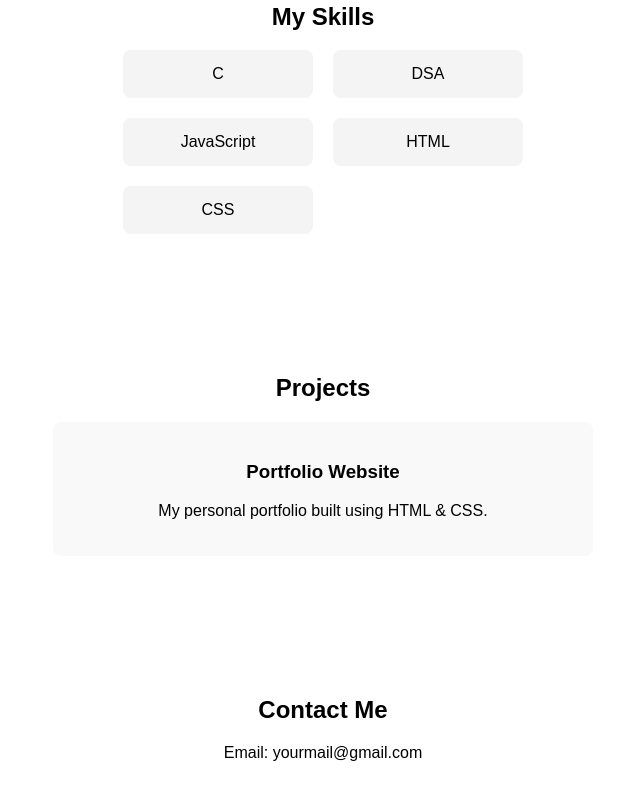
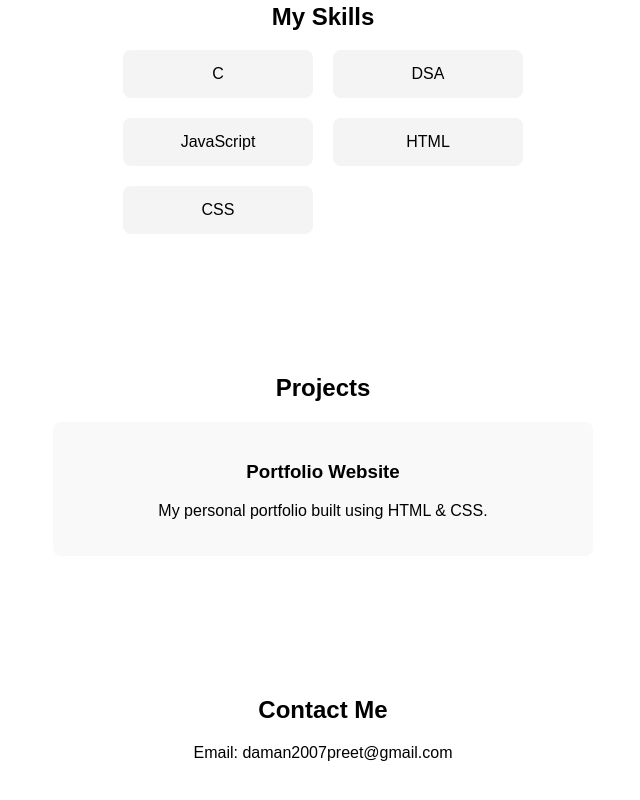
Before and after one commit to Damanpreet207/portfolio, a plain HTML site: page index.html in a window 1280 px wide. Shown: the part 569-1369 px from the top of the page, without its empty margins (317-957 px from the left). Drawn offline with Linux system fonts and the light colour scheme.

```diff
--- a/index.html
+++ b/index.html
@@ -55,7 +55,7 @@
   <!-- Contact Section -->
   <section id="contact">
     <h2>Contact Me</h2>
-    <p>Email: yourmail@gmail.com</p>
+    <p>Email: daman2007preet@gmail.com</p>
   </section>
 
 </body>
```
